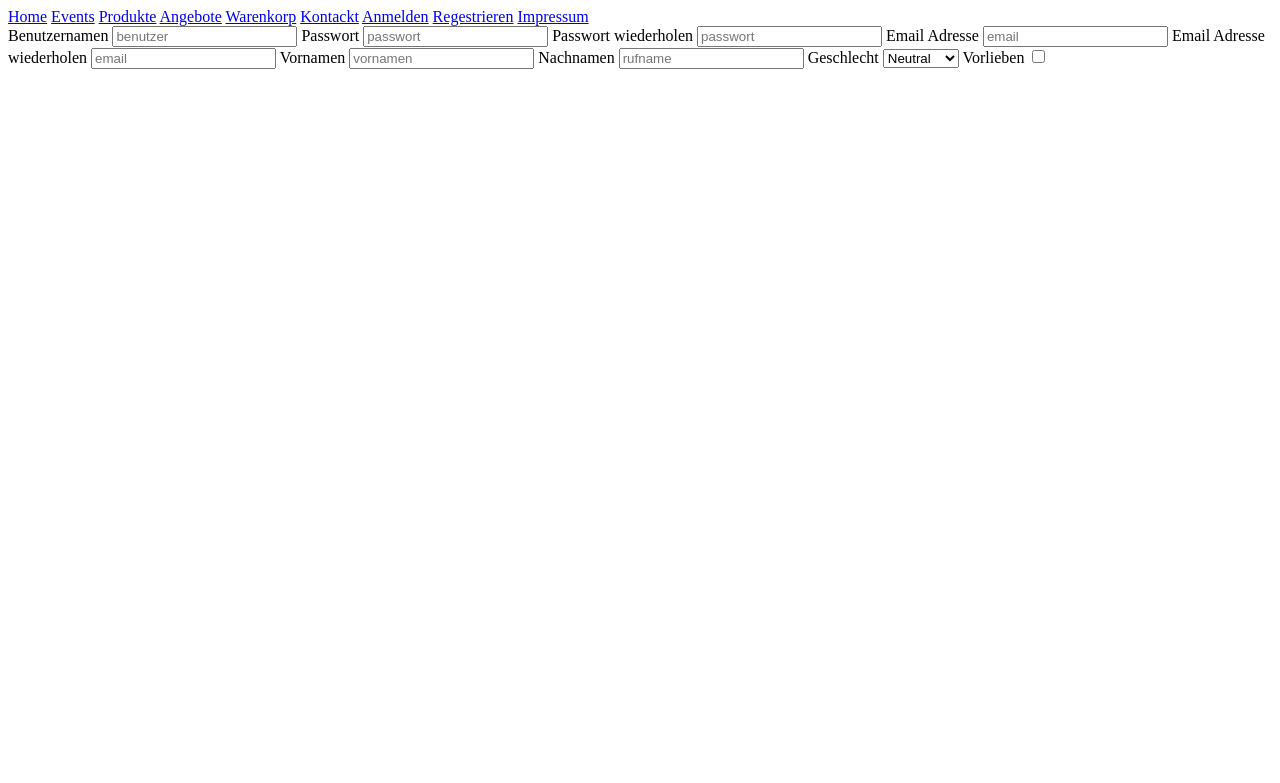
After one commit to Milten3110/ownbeer, a PHP site: page /pages/regestrieren.php in a window 1280 px wide. The commit adds this page. Shown: the top 783 px of the page. Run offline with PHP 8.4, Linux system fonts and the light colour scheme.

Commit message:
regestriereung angefangen

```diff
--- /dev/null
+++ b/engine/helper/navBar.php
@@ -0,0 +1,10 @@
+<!-- NavBars für die Navigationsseiten-->
+<a href="../"               >Home</a>
+<a href="anmelden.php"      >Events</a>
+<a href="produkte.php"      >Produkte</a>
+<a href="angebote.php"      >Angebote</a>
+<a href="warenkorp.php"     >Warenkorp</a>
+<a href="kontackt.php"      >Kontackt</a>
+<a href="anmelden.php"      >Anmelden</a>
+<a href="regestrieren.php"  >Regestrieren</a>
+<a href="impressum.php"     >Impressum</a>
--- /dev/null
+++ b/engine/pages/regestrieren.php
@@ -0,0 +1,62 @@
+<html>
+<head>
+    <meta charset="UTF-8">
+    <meta lang="de">
+</head>
+
+
+<body>
+    <!-- NavBar , auslagern da für die restlichen Seiten == -->
+    <div class="navBar">
+        <?php
+            include "../helper/navBar.php"
+        ?>
+    </div>
+
+
+    <form action="">
+        <!-- Benötigte Informationen zum Regestrieren-->
+        <label>Benutzernamen</label>
+        <input type="text" placeholder="benutzer">
+
+        <label>Passwort
+        <input type="password" placeholder="passwort">
+        </label>
+        <label>Passwort wiederholen
+            <input type="password" placeholder="passwort">
+        </label>
+
+        <label>Email Adresse
+            <input type="text" placeholder="email">
+        </label>
+        <label>Email Adresse wiederholen
+            <input type="text" placeholder="email">
+        </label>
+
+        <!-- Persönliche Informationen -->
+        <label>Vornamen
+            <input type="text" placeholder="vornamen">
+        </label>
+
+        <label>Nachnamen
+            <input type="text" placeholder="rufname">
+        </label>
+
+        <!-- Geschlecht -->
+        <label>Geschlecht
+            <select>
+                <option value="">Neutral</option>
+                <option value="">Männlich</option>
+                <option value="">Weiblich</option>
+            </select>
+        </label>
+
+        <!-- Produktvorlieben -->
+        <label>Vorlieben
+            <input type="checkbox">
+        </label>
+
+
+    </form>
+</body>
+</html>
```
Also changed, not shown: engine/index.php (+9 -8 lines), engine/pages/anmelden.php (+8 -8 lines), engine/pages/404.php (added).
